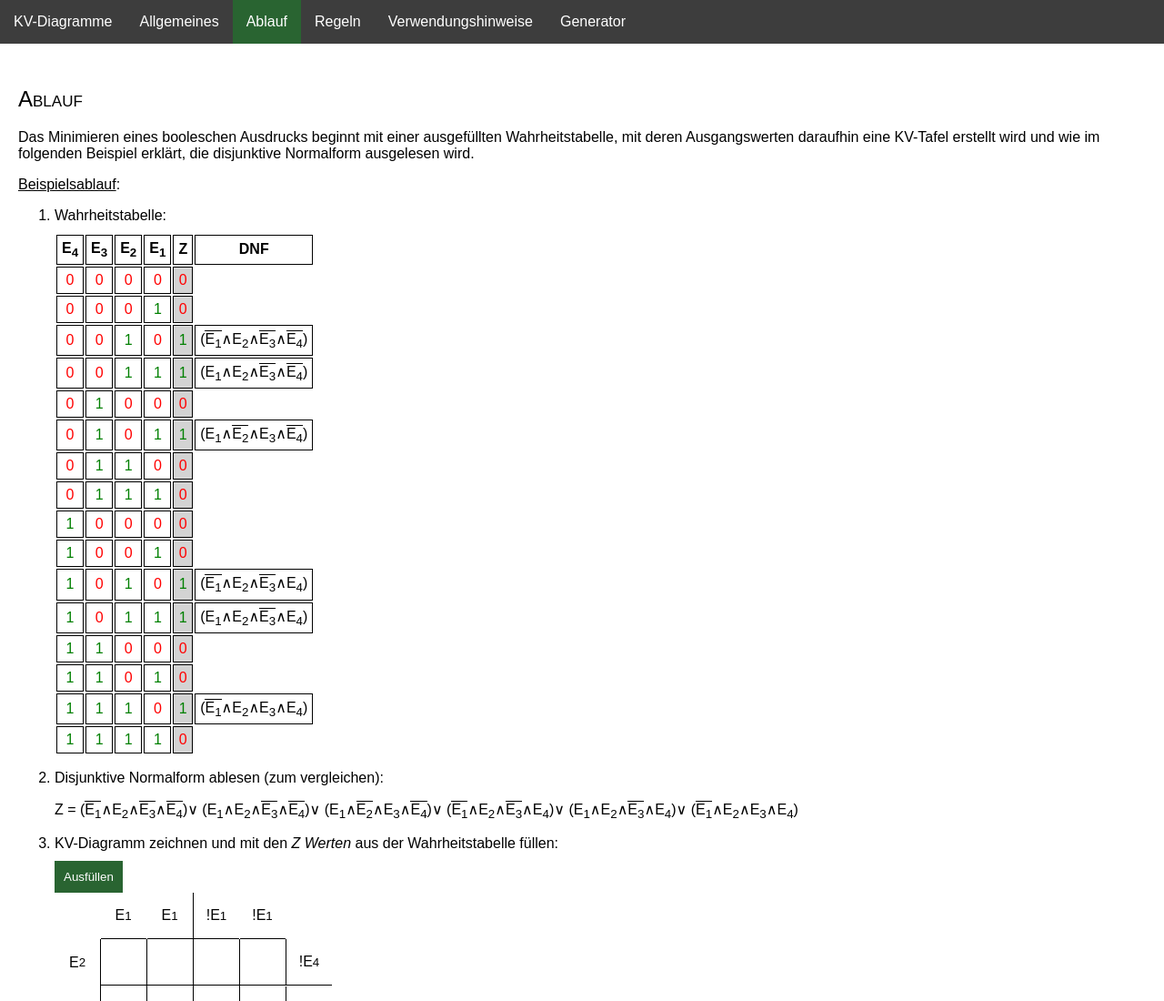
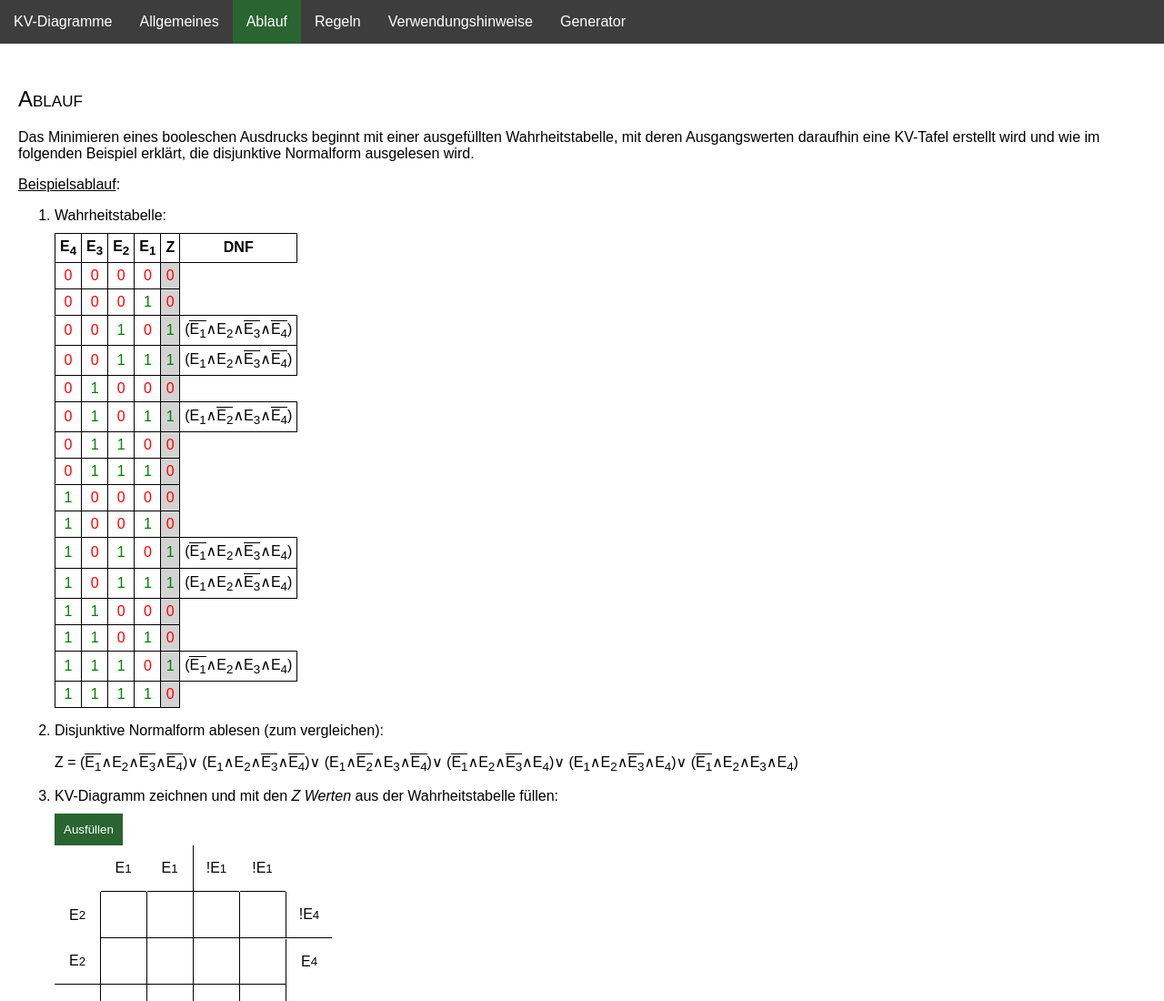
Before and after one commit to marvinborner/CT-KV, a plain HTML site: page process.html in a window 1280 px wide. Shown: the top 1100 px of the page at 91% size. Drawn offline with Linux system fonts and the light colour scheme.

Commit message:
Better table layout

```diff
--- a/assets/css/main.css
+++ b/assets/css/main.css
@@ -121,7 +121,8 @@ footer {
     color: red;
 }
 
-table * {
+table {
+    border-collapse: collapse;
     text-align: center;
 }
 
```
